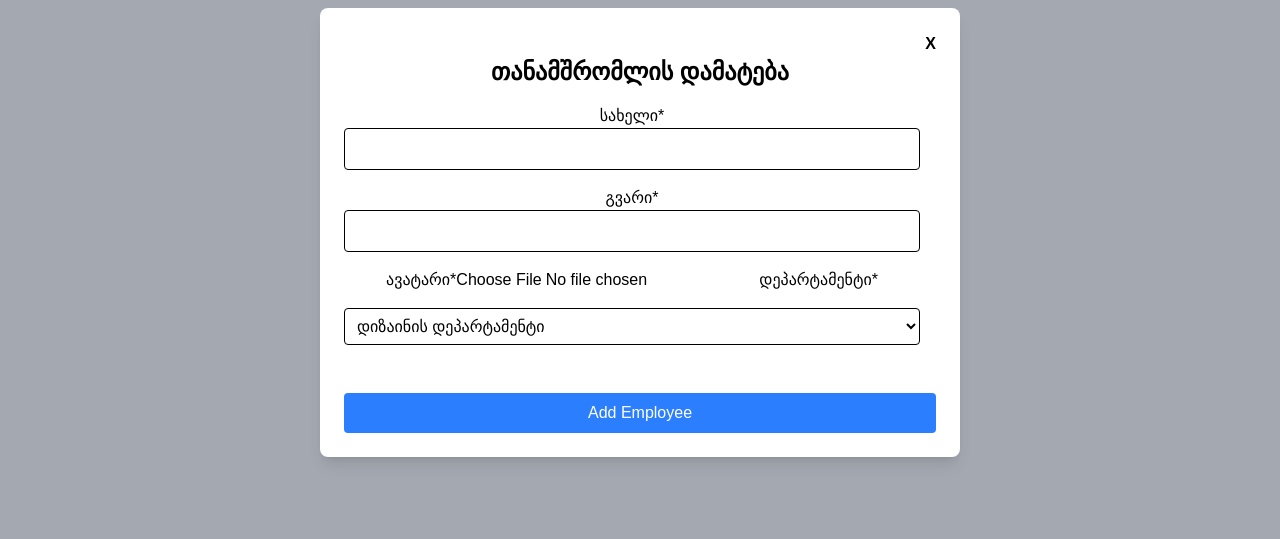
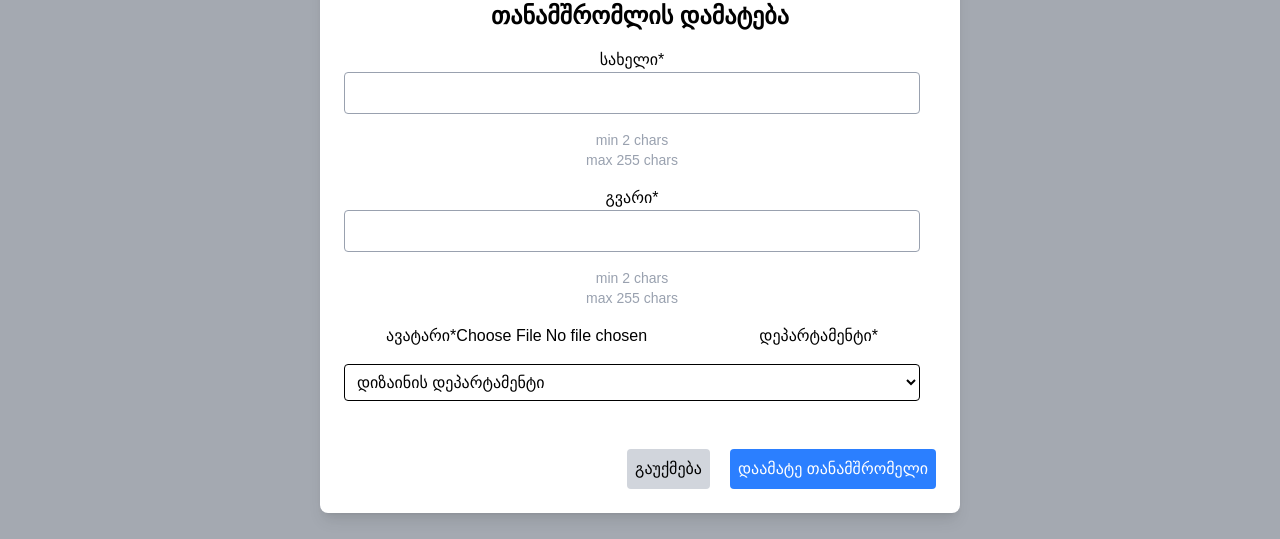
Before and after one commit to IrakliAmbroladze/rdbr, a Next.js app: page / in a window 1280 px wide. Both pictures are taken after a click on the button "თანამშრომლის შექმნა". Shown: the part 168-707 px from the top of the page. Built offline with nearby package versions, Linux system fonts and the light colour scheme; no server answers.

Commit message:
feat(modal): add validations to inputs
name and surname validation are done. and  image does have size restrictions

```diff
--- a/src/components/employee-form.tsx
+++ b/src/components/employee-form.tsx
@@ -4,7 +4,11 @@ import { createEmployee } from "@/utils/create-employee";
 import Image from "next/image";
 import { JSX, useEffect, useState } from "react";
 
-export default function EmployeeForm(): JSX.Element {
+export default function EmployeeForm({
+  setIsModalOpen,
+}: {
+  setIsModalOpen: React.Dispatch<React.SetStateAction<boolean>>;
+}): JSX.Element {
   const initialFormData: EmployeeFormData = {
     name: "",
     surname: "",
@@ -14,6 +18,9 @@ export default function EmployeeForm(): JSX.Element {
   const [preview, setPreview] = useState<string | null>(null);
   const [formData, setFormData] = useState<EmployeeFormData>(initialFormData);
   const [isSubmitting, setIsSubmitting] = useState(false);
+  const [isValidName, setisValidName] = useState<null | boolean>(null);
+  const [isValidSurname, setisValidSurname] = useState<null | boolean>(null);
+  const [error, setError] = useState<string | null>(null);
 
   useEffect(() => {
     if (!formData.avatar) return;
@@ -27,11 +34,39 @@ export default function EmployeeForm(): JSX.Element {
   ) => {
     const { name, type, value } = e.target;
 
+    const regex = /^[a-zA-Z\u10D0-\u10FF]*$/;
+
+    if (name === "name" && (regex.test(value) || value === "")) {
+      if (value.length === 0) {
+        setisValidName(null);
+      } else if (value.length < 2 || value.length > 255) {
+        setisValidName(false);
+      } else {
+        setisValidName(true);
+      }
+
+      setFormData((prev) => ({ ...prev, [name]: value }));
+    }
+    if (name === "surname" && (regex.test(value) || value === "")) {
+      if (value.length === 0) {
+        setisValidSurname(null);
+      } else if (value.length < 2 || value.length > 255) {
+        setisValidSurname(false);
+      } else {
+        setisValidSurname(true);
+      }
+
+      setFormData((prev) => ({ ...prev, [name]: value }));
+    }
+
     if (type === "file") {
       const file = (e.target as HTMLInputElement).files?.[0] || null;
+      if (file && file.size > 600 * 1024) {
+        setError("ფაილის ზომა არ უნდა აღემატებოდეს 600KB-ს.");
+        return;
+      }
+      setError(null);
       setFormData((prev) => ({ ...prev, [name]: file }));
-    } else {
-      setFormData((prev) => ({ ...prev, [name]: value }));
     }
   };
 
@@ -54,6 +89,10 @@ export default function EmployeeForm(): JSX.Element {
     setIsSubmitting(false);
   };
 
+  const handleDelete = () => {
+    setPreview(null);
+  };
+
   return (
     <div>
       <h2 className="text-2xl font-bold mb-4">თანამშრომლის დამატება</h2>
@@ -68,8 +107,26 @@ export default function EmployeeForm(): JSX.Element {
               value={formData.name}
               onChange={handleChange}
               required
-              className="w-full p-2 border rounded"
+              className={`w-full p-2 border rounded ${
+                isValidName === null
+                  ? "border-gray-400"
+                  : isValidName
+                  ? "border-green-500"
+                  : "border-red-500"
+              }`}
             />
+            <div
+              className={`text-sm ${
+                isValidName === null
+                  ? "text-gray-400"
+                  : isValidName
+                  ? "text-green-500"
+                  : "text-red-500"
+              }`}
+            >
+              <div>min 2 chars</div>
+              <div>max 255 chars</div>
+            </div>
             <label htmlFor="surname">გვარი*</label>
             <input
               type="text"
@@ -78,8 +135,26 @@ export default function EmployeeForm(): JSX.Element {
               value={formData.surname}
               onChange={handleChange}
               required
-              className="w-full p-2 border rounded"
+              className={`w-full p-2 border rounded ${
+                isValidSurname === null
+                  ? "border-gray-400"
+                  : isValidSurname
+                  ? "border-green-500"
+                  : "border-red-500"
+              }`}
             />
+            <div
+              className={`text-sm ${
+                isValidSurname === null
+                  ? "text-gray-400"
+                  : isValidSurname
+                  ? "text-green-500"
+                  : "text-red-500"
+              }`}
+            >
+              <div>min 2 chars</div>
+              <div>max 255 chars</div>
+            </div>
 
             <label htmlFor="avatar">ავატარი*</label>
             <input
@@ -89,15 +164,22 @@ export default function EmployeeForm(): JSX.Element {
               accept="image/*"
               onChange={handleChange}
             />
+            {error && <p className="text-red-500 mt-2">{error}</p>}
             {preview && (
-              <div className="flex justify-center">
+              <div className="flex flex-col items-center mt-2">
                 <Image
                   src={preview}
-                  alt="Address Preview"
-                  className="mt-2 w-40 h-40 rounded"
+                  alt="Avatar Preview"
+                  className="w-40 h-40 rounded"
                   width={900}
                   height={900}
                 />
+                <button
+                  onClick={handleDelete}
+                  className="mt-2 px-4 py-2 bg-red-500 text-white rounded"
+                >
+                  წაშლა
+                </button>
               </div>
             )}
             <label htmlFor="department">დეპარტამენტი*</label>
@@ -116,15 +198,23 @@ export default function EmployeeForm(): JSX.Element {
           </div>
           <div className="space-y-4"></div>
         </div>
+        <div className="flex justify-end gap-5">
+          <button
+            onClick={() => setIsModalOpen(false)}
+            className={`bg-gray-300 p-2 rounded cursor-pointer active:scale-95 transition-transform ease-in-out duration-150`}
+          >
+            გაუქმება
+          </button>
           <button
             type="submit"
             disabled={isSubmitting}
-          className={`w-full ${
+            className={`${
               isSubmitting ? "bg-gray-300" : "bg-blue-500"
-          } text-white p-2 rounded`}
+            } text-white p-2 rounded cursor-pointer active:scale-95 transition-transform ease-in-out duration-150`}
           >
-          {isSubmitting ? "Adding Employee..." : "Add Employee"}
+            {isSubmitting ? "თანამშრომლის დამატება..." : "დაამატე თანამშრომელი"}
           </button>
+        </div>
       </form>
     </div>
   );
--- a/src/components/employee-modal.tsx
+++ b/src/components/employee-modal.tsx
@@ -42,7 +42,7 @@ const EmployeeModal = () => {
                 X
               </button>
             </div>
-            <EmployeeForm />
+            <EmployeeForm setIsModalOpen={setIsModalOpen} />
           </div>
         </div>
       )}
```
Lines whose indentation alone changed are shown as unchanged.
